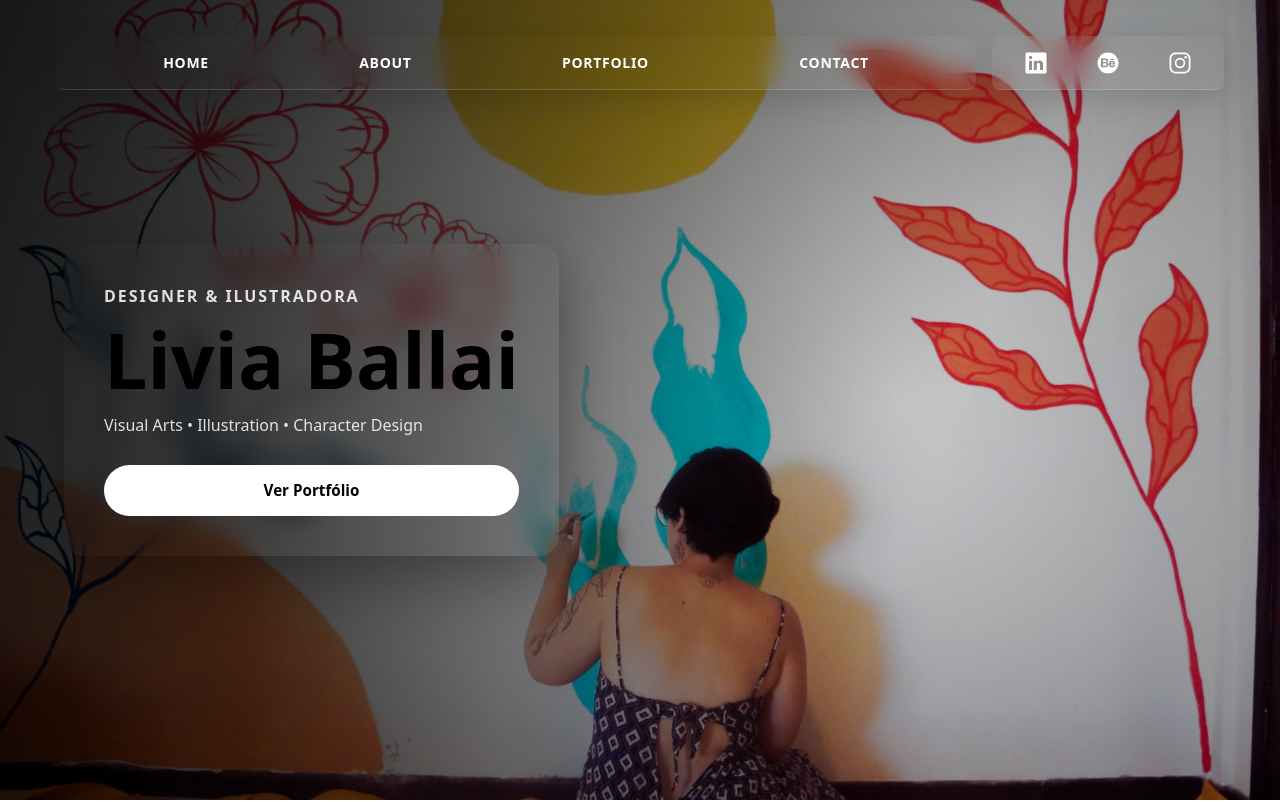
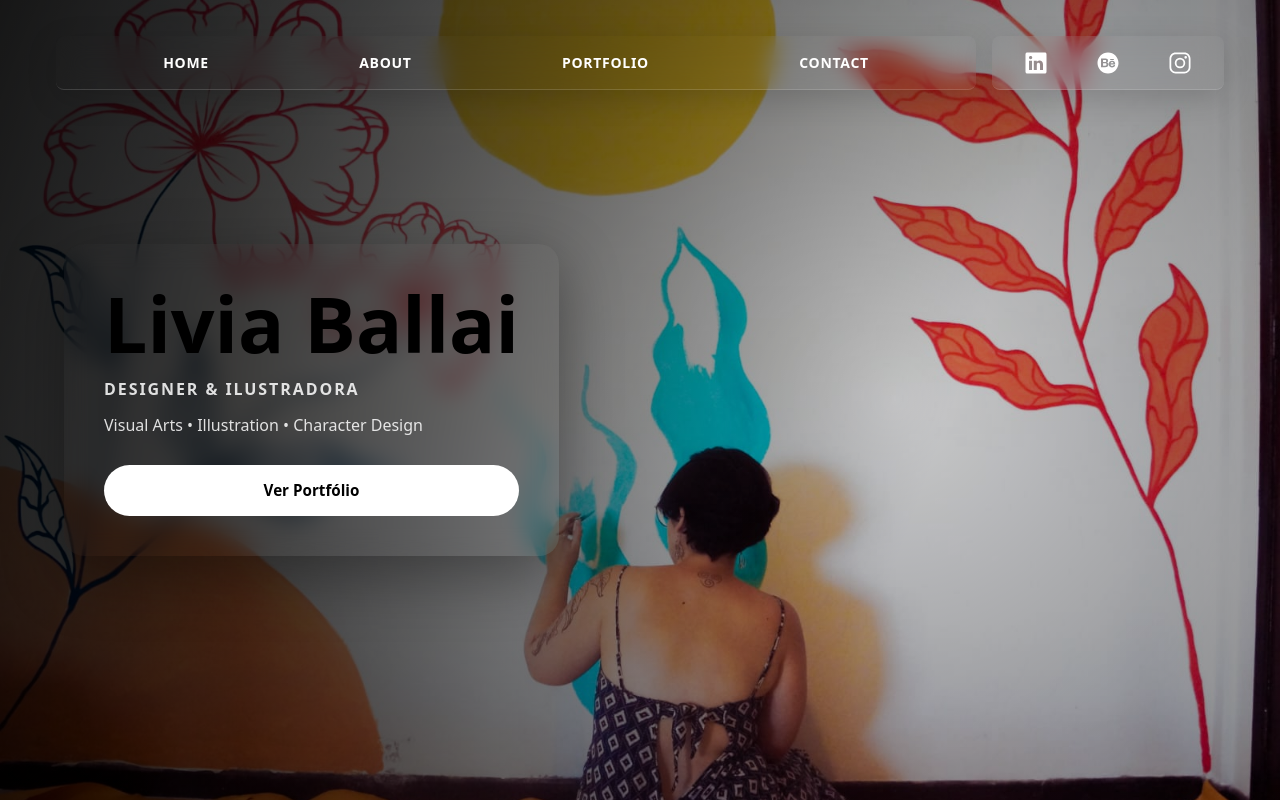
Before and after one commit to RafaelSilveirax/Livia-portfolio, a React (Vite) app: page / in a window 1280 px wide. Shown: the top 802 px of the page. Built offline with nearby package versions, Linux system fonts and the light colour scheme; a web font is replaced by a local one.

Commit message:
feat: configure GitHub Pages deployment

```diff
--- a/src/index.css
+++ b/src/index.css
@@ -13,3 +13,7 @@
   ---font-family-montserrat: "Black Mango", sans-serif;
   --font-family-montserrat: "Montserrat", sans-serif;
 }
+
+/* new fonts
+https://fonts.google.com/specimen/Playfair+Display?query=playfair - home titulo
+https://fonts.google.com/specimen/Montserrat - home subtitulo e texto do projeto | menu bold 700 */
--- a/src/sections/home/Home.tsx
+++ b/src/sections/home/Home.tsx
@@ -15,9 +15,8 @@ function Home() {
 
       <div className={styles.container}>
         <div className={styles.content}>
+          <h1 className={styles.title}>Livia Ballai</h1>
           <p className={styles.kicker}>Designer & Ilustradora</p>
-
-          <h1 className={styles.title}>Livia Ballai</h1>
 
           <p className={styles.subtitle}>
             Visual Arts • Illustration • Character Design
--- a/src/sections/home/home.module.css
+++ b/src/sections/home/home.module.css
@@ -51,7 +51,7 @@
   border-radius: 20px;
   backdrop-filter: blur(12px);
   /* background: rgba(0, 0, 0, 0.25); */
-  background: color-mix(in srgb, var(--color-livia-navy-blue) 25%, transparent);
+  background: color-mix(var(--color-livia-navy-blue) 0%, transparent);
   box-shadow: 0 20px 60px rgba(0, 0, 0, 0.35);
 }
 
@@ -68,7 +68,7 @@
   font-family: var(--font-family-montserrat);
   font-weight: 700;
   font-size: clamp(3rem, 6vw, 5rem);
-  color: var(--color-livia-dark-coral);
+  color: var(--color-livia-turquoise);
   line-height: 1.05;
 }
 
@@ -87,7 +87,7 @@
   border-radius: 999px;
   border: none;
   background: #fff;
-  color: var(--color-livia-copper);
+  color: var(--color-livia-turquoise);
   cursor: pointer;
   transition:
     transform 0.25s ease,
@@ -96,7 +96,7 @@
 }
 
 .cta:hover {
-  background: var(--color-livia-copper);
+  background: var(--color-livia-turquoise);
   color: white;
   transform: translateY(-3px);
   box-shadow: 0 10px 30px rgba(0, 0, 0, 0.3);
--- a/vite.config.ts
+++ b/vite.config.ts
@@ -5,4 +5,5 @@ import tailwindcss from "@tailwindcss/vite";
 // https://vite.dev/config/
 export default defineConfig({
   plugins: [react(), tailwindcss()],
+  base: "/Livia-portfolio/",
 });
```
